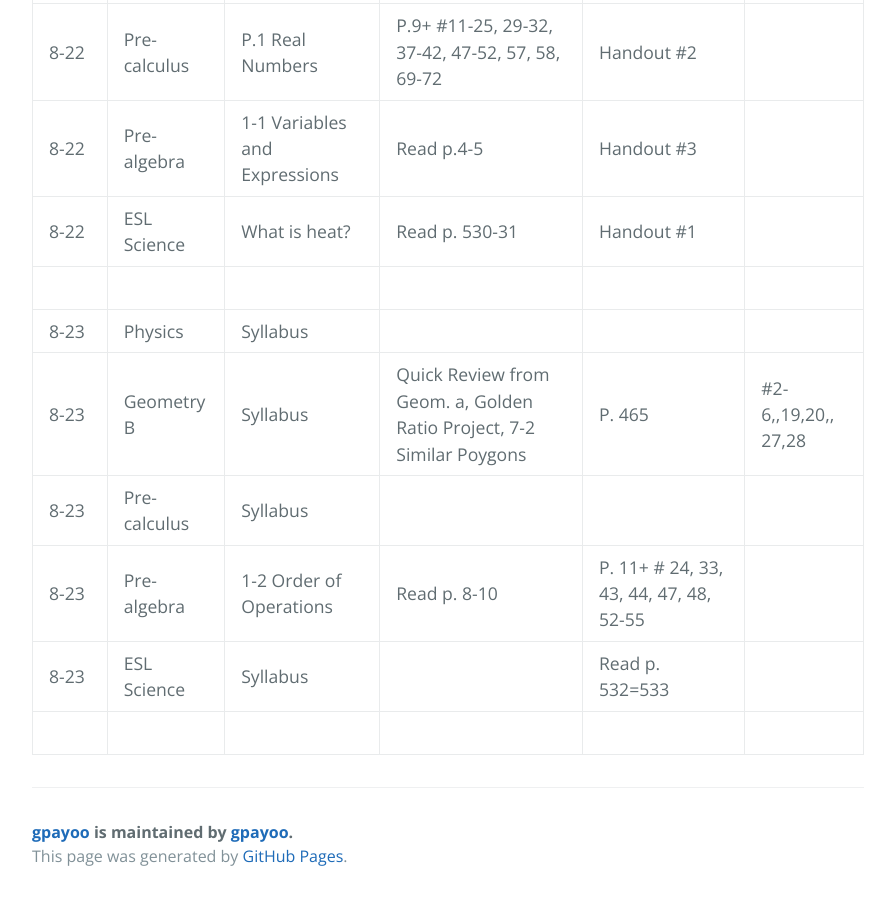
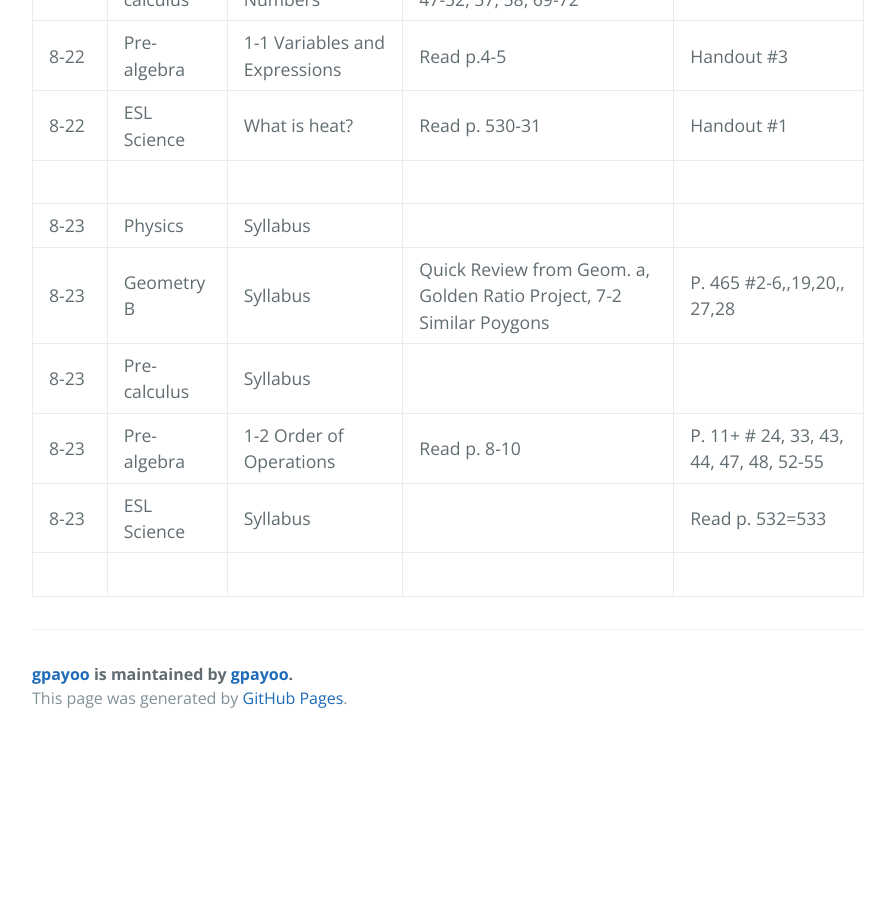
Before and after one commit to gpayoo/gpayoo, a Jekyll site: the page built from index.md, in a window 1280 px wide and 900 px high, scrolled down 1108 px. Shown: the whole window, without its empty margins (192-1087 px from the left). Built offline with Jekyll 4.4.1, drawn with Linux system fonts in a browser that asks for light colours; our own code applies the rules of GitHub Pages for plain Markdown files; after the commit the page ends 1850 px from its top, so only the background shows below that.

Commit message:
Update index.md

```diff
--- a/index.md
+++ b/index.md
@@ -20,7 +20,7 @@ layout: default
 | 8-22 | ESL Science | What is heat? | Read p. 530-31 | Handout #1
 |      |             |             | |
 | 8-23 | Physics | Syllabus        | |
-| 8-23 | Geometry B | Syllabus     | Quick Review from Geom. a, Golden Ratio Project, 7-2 Similar Poygons | P. 465| #2-6,,19,20,, 27,28
+| 8-23 | Geometry B | Syllabus     | Quick Review from Geom. a, Golden Ratio Project, 7-2 Similar Poygons | P. 465 #2-6,,19,20,, 27,28
 | 8-23 | Pre-calculus | Syllabus   | |
 | 8-23 | Pre-algebra | 1-2 Order of Operations | Read p. 8-10 | P. 11+ # 24, 33, 43, 44, 47, 48, 52-55
 | 8-23 | ESL Science | Syllabus    | | Read p. 532=533
```
